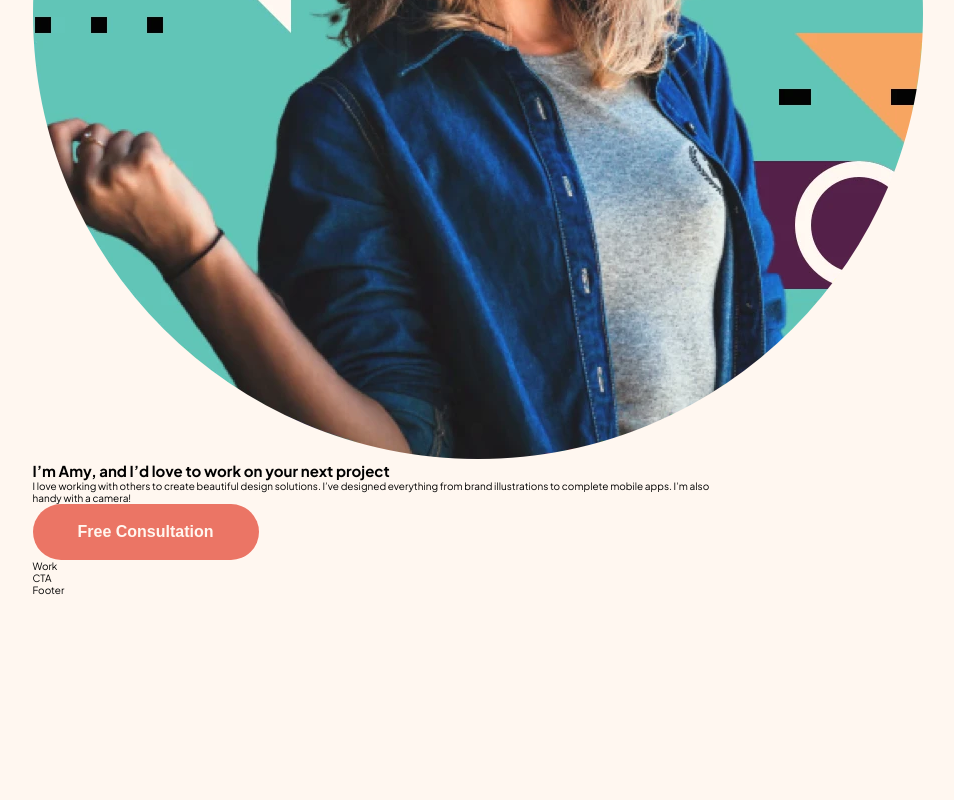
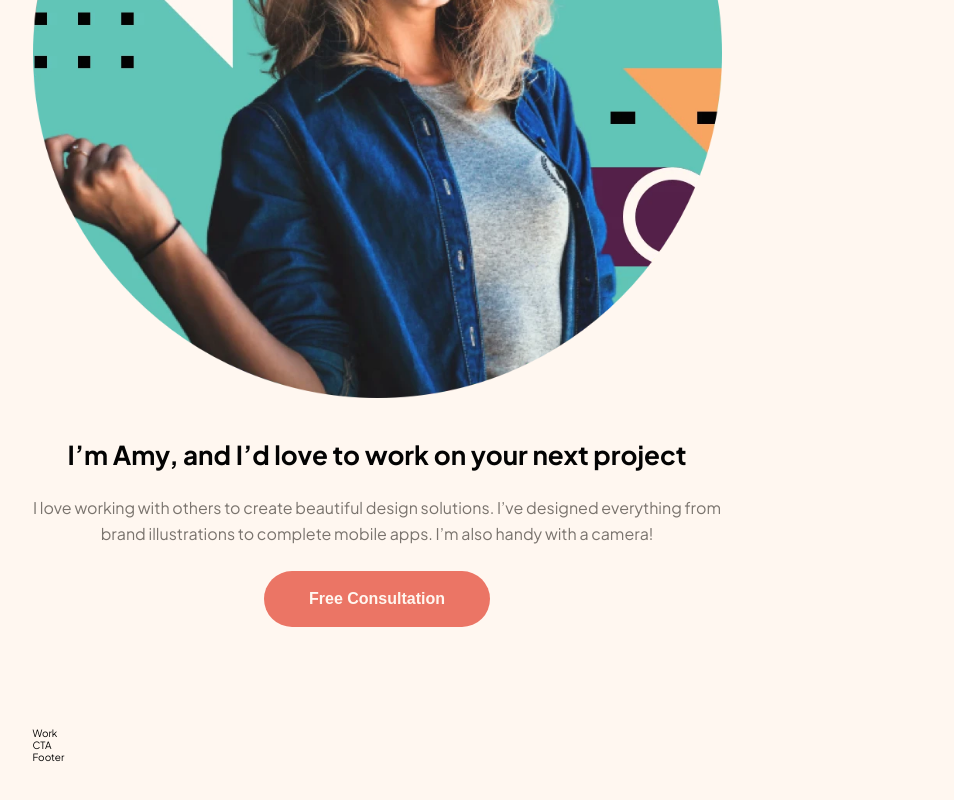
Before and after one commit to EdwardShanahan9/single_page_portfolio_design, a React (Vite) app: page / in a window 1280 px wide. Shown: the part 1170-1970 px from the top of the page, without its empty margins (263-1217 px from the left). Before the commit the page ends 1822 px from the top, so only its background shows below. Built offline with nearby package versions, Linux system fonts and the light colour scheme.

Commit message:
Style about section for small device sizes

```diff
--- a/src/layout/About/About.css
+++ b/src/layout/About/About.css
@@ -0,0 +1,27 @@
+.about {
+  margin-bottom: 10rem;
+}
+
+.about img {
+  margin-bottom: 4rem;
+  width: 100%;
+  height: 100%;
+  display: block;
+}
+
+.about__text {
+  text-align: center;
+}
+
+.about h2 {
+  color: var(--color-dark);
+  font-size: 2.6rem;
+  margin-bottom: 2.4rem;
+}
+
+.about p {
+  color: var(--color-grey);
+  font-size: 1.6rem;
+  line-height: 2.6rem;
+  margin-bottom: 2.4rem;
+}
--- a/src/layout/About/About.jsx
+++ b/src/layout/About/About.jsx
@@ -1,6 +1,7 @@
 import "./About.css";
 import AboutImage from "../../assets/img/image-amy.webp";
 import Button from "../../component/Button/Button";
+
 const About = () => {
   return (
     <section className="about">
--- a/src/layout/Services/Servies.css
+++ b/src/layout/Services/Servies.css
@@ -3,6 +3,7 @@
   grid-template-columns: 1fr 1fr;
   grid-template-rows: 364px 182px repeat(3, 158px);
   gap: 2.4rem;
+  margin-bottom: 10rem;
 }
 
 @media (min-width: 768px) {
@@ -10,6 +11,7 @@
     display: grid;
     grid-template-columns: 1fr 1fr 1fr 1fr;
     grid-template-rows: 182px;
+    margin-bottom: 12rem;
   }
 }
 
@@ -18,5 +20,6 @@
     display: grid;
     grid-template-columns: 1fr 1fr 1fr 1fr 1fr 1fr;
     grid-template-rows: 182px;
+    margin-bottom: 14rem;
   }
 }
```
